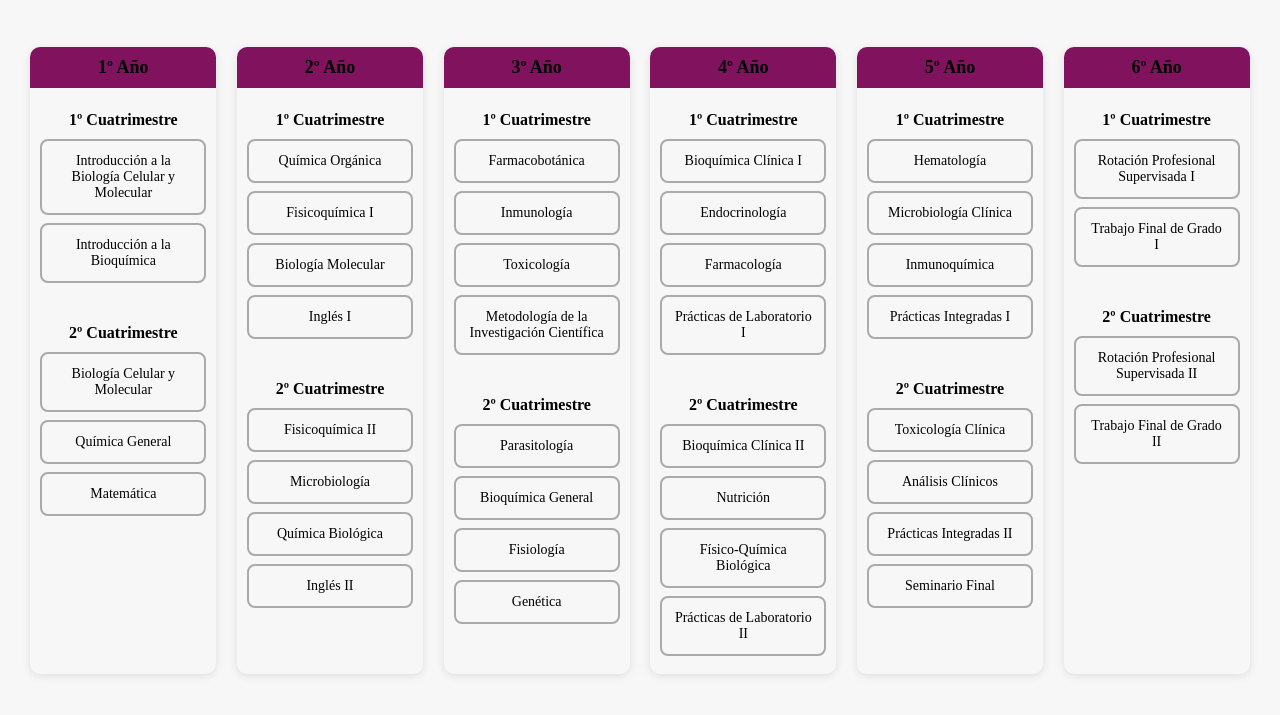
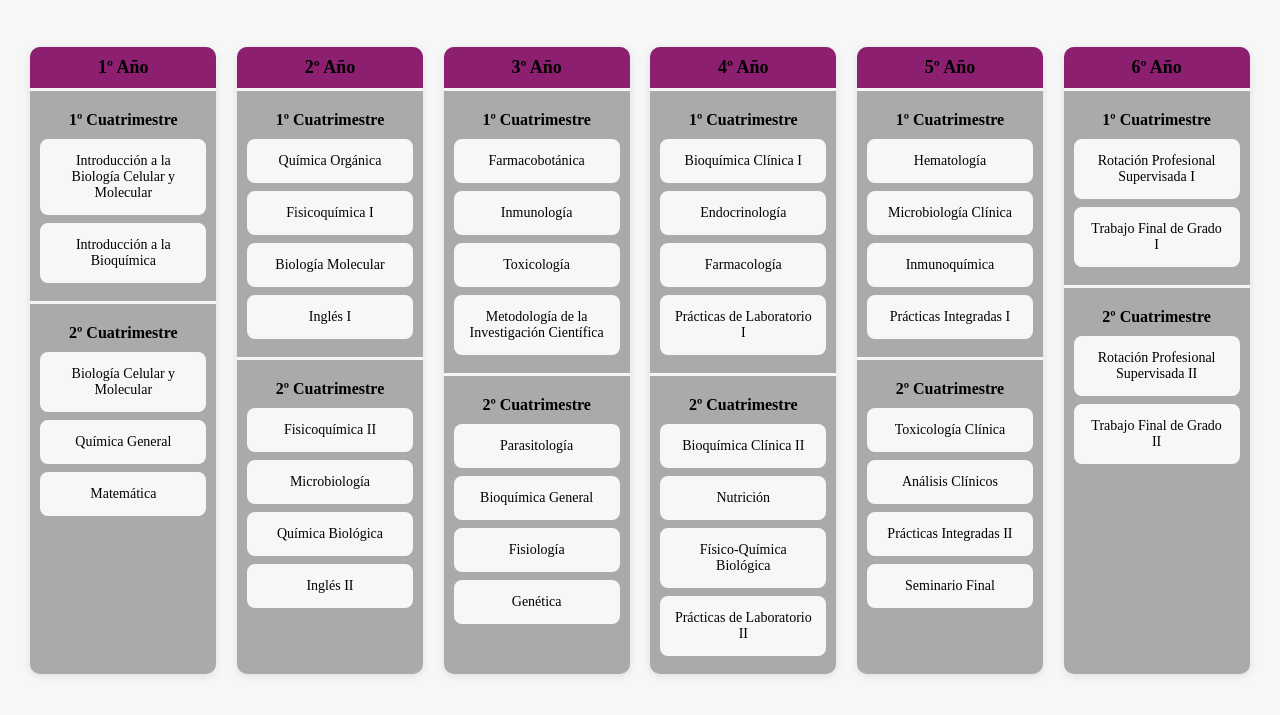
Before and after one commit to Ppau08/Bioqu-mica-Malla-curricular, a plain HTML site: page index.html in a window 1280 px wide. Shown: the part 81-796 px from the top of the page. Drawn offline with Linux system fonts and the light colour scheme.

Commit message:
Update index.html

```diff
--- a/index.html
+++ b/index.html
@@ -24,7 +24,7 @@
     }
 
     .year-column {
-      background-color: #f7f7f7;
+      background-color: #aaa;
       border-radius: 10px;
       box-shadow: 0 2px 8px rgba(0, 0, 0, 0.1);
       width: 15%;
@@ -34,7 +34,7 @@
 
     .year-column h2 {
       text-align: center;
-      background-color: #80125e;
+      background-color: #8c1f6f;
       margin: 0;
       padding: 10px;
       border-top-left-radius: 10px;
@@ -55,7 +55,7 @@
 
     .materia {
       background-color: #f7f7f7;
-      border: 2px solid #aaa;
+      border: 2px solid #f7f7f7;
       border-radius: 8px;
       margin: 8px 0;
       padding: 12px;
```
